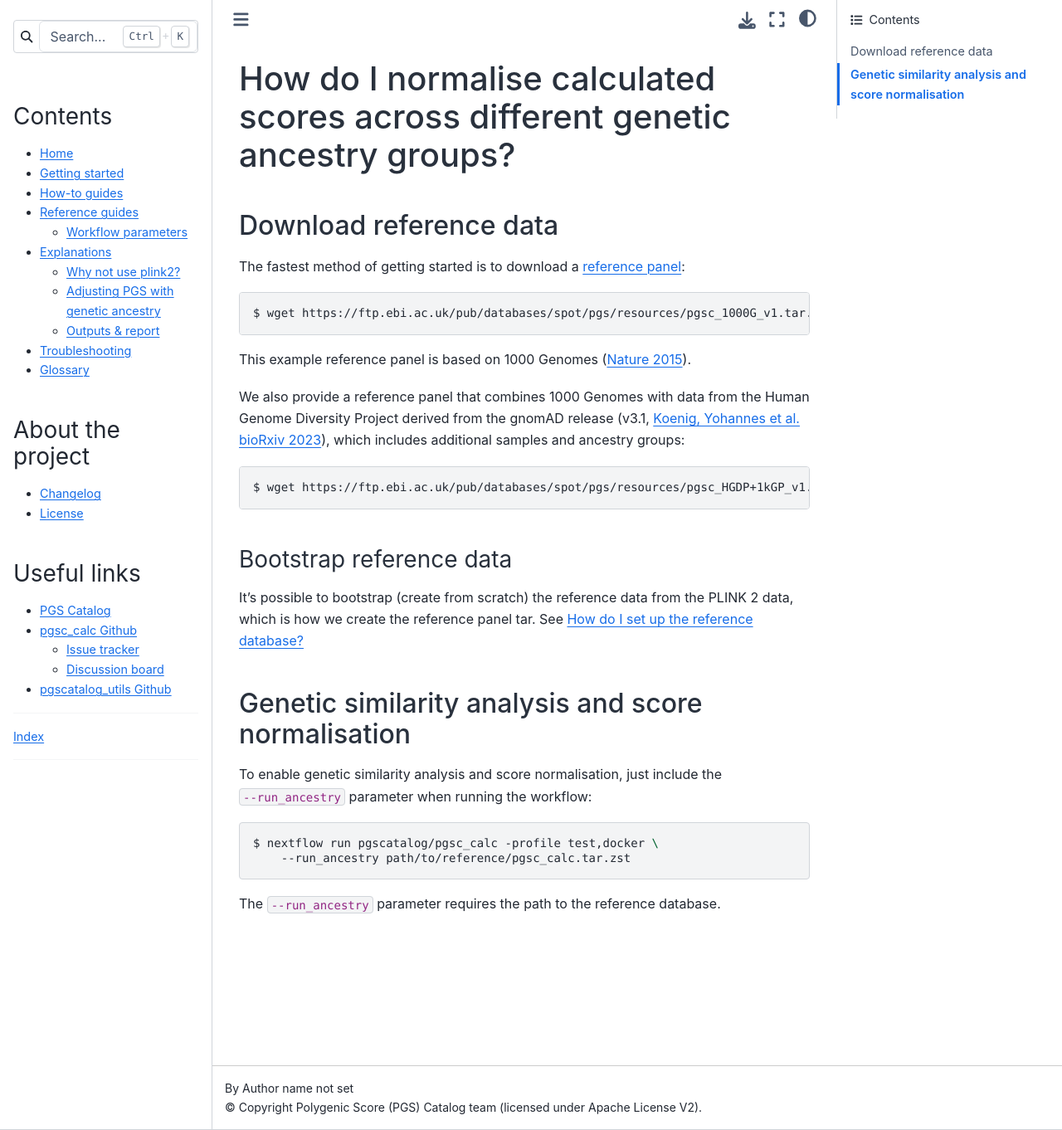
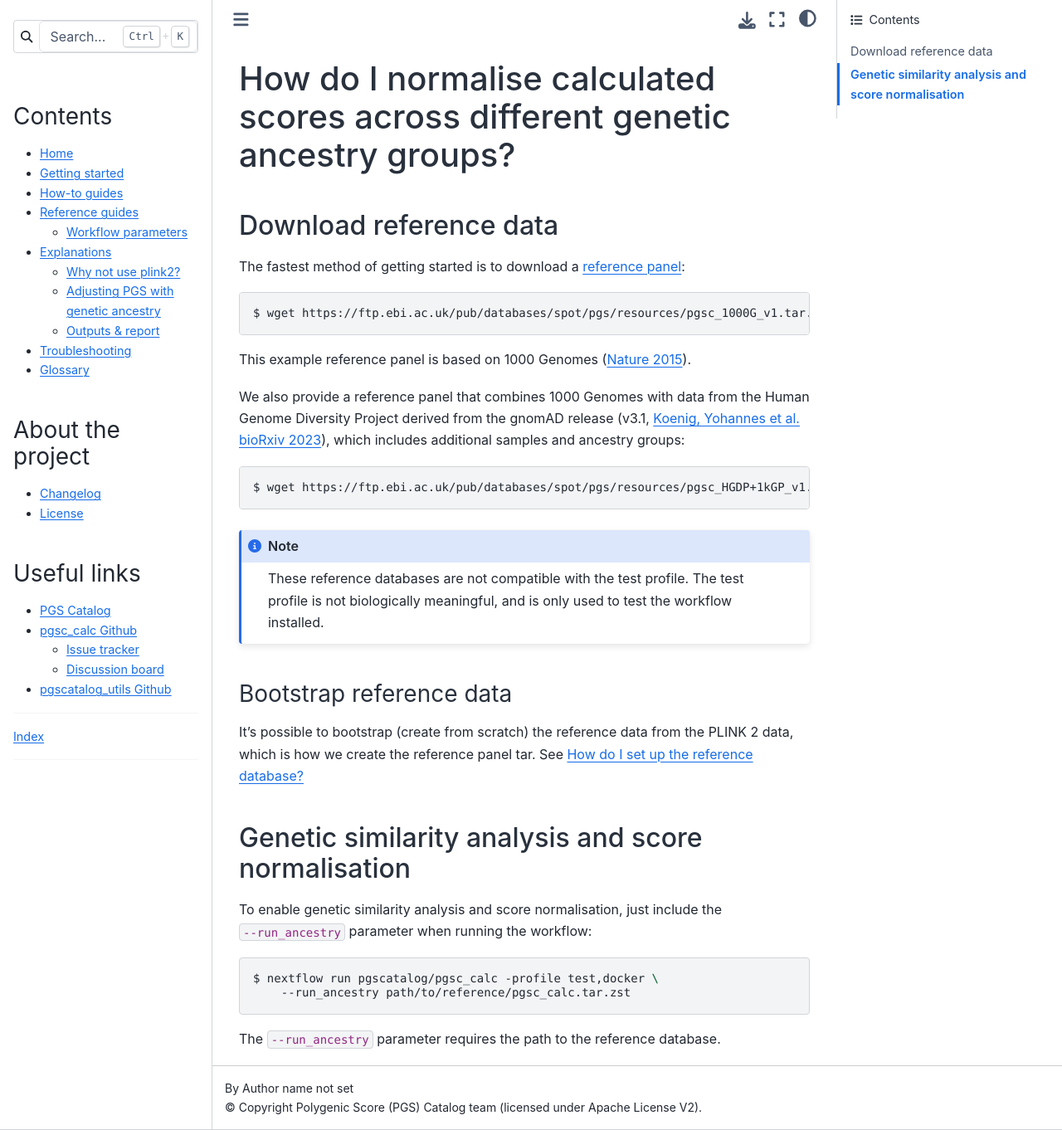
Before and after one commit to PGScatalog/pgsc_calc, a Sphinx documentation site: the page built from docs/how-to/ancestry.rst, in a window 1280 px wide and 1362 px high. Shown: the whole window at 83% size. Built offline with Sphinx 7.4.7 and the Sphinx Book theme 1.1.4, drawn with Linux system fonts in a browser that asks for light colours.

Commit message:
-profile test + --run_ancestry = bad

```diff
--- a/docs/how-to/ancestry.rst
+++ b/docs/how-to/ancestry.rst
@@ -27,6 +27,9 @@ which includes additional samples and ancestry groups:
 .. _`Nature 2015`: https://doi.org/10.1038/nature15393
 .. _`Koenig, Yohannes et al. bioRxiv 2023`: https://doi.org/10.1101/2023.01.23.525248
 
+.. note:: These reference databases are not compatible with the test profile.
+  The test profile is not biologically meaningful, and is only used to test the workflow installed.
+
 Bootstrap reference data
 ~~~~~~~~~~~~~~~~~~~~~~~~
 
```
